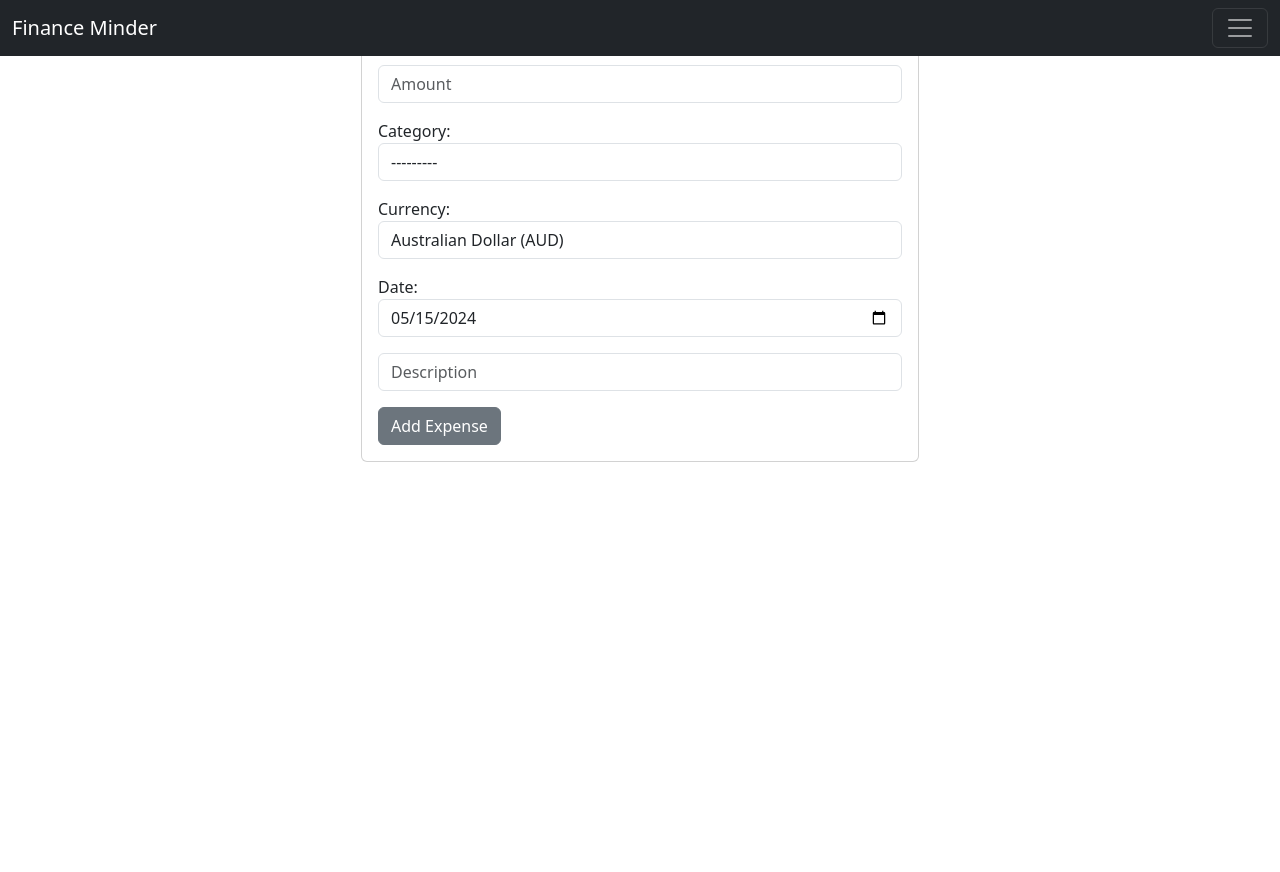
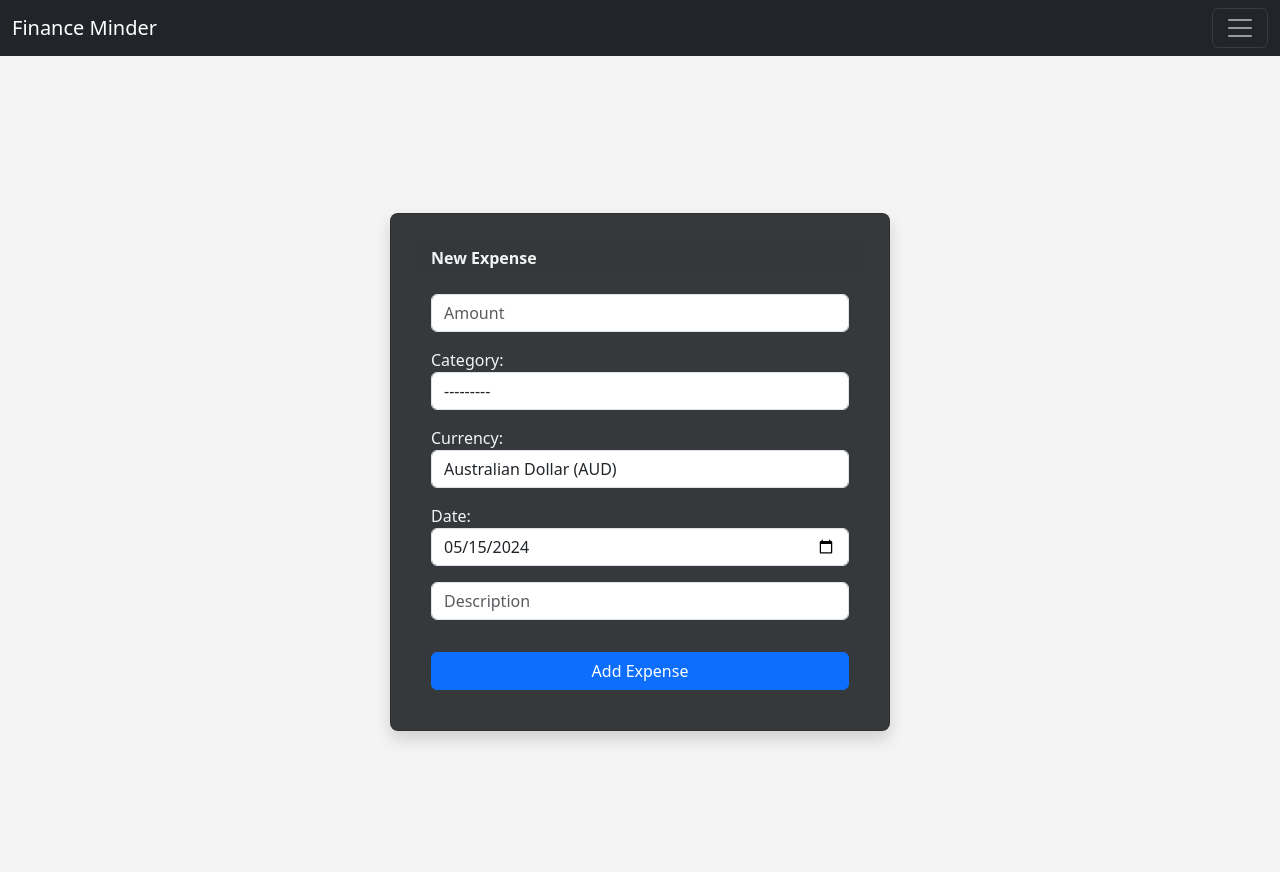
Before and after one commit to fablora/FinanceMinder, a Django app: page / in a window 1280 px wide. Before the commit the page ends 462 px from the top, so only its background shows below. Run offline with Django 5.2, Linux system fonts and the light colour scheme; data comes from the database, SQL or seed files in the repository; some libraries are stand-ins or nearby versions.

Commit message:
Polished overall style

```diff
--- a/webapp/static/styles.css
+++ b/webapp/static/styles.css
@@ -3,6 +3,23 @@
     display: flex;
     flex-direction: column;  /* Stack children vertically */
 }
+
+/* Index Page Card style */
+
+#addExpenseCard {
+    margin: 0 auto;
+    border-radius: 8px;
+    background-color: #212529e6!important;
+    color: #f4f4f4;
+
+}
+
+.card-header {
+    font-size: 2vh;
+    font-weight: bold;
+
+}
+
 
 /* Aligning form controls */
 .form-controls {
@@ -10,6 +27,7 @@
     flex-wrap: wrap; /* Allow the controls to wrap */
     justify-content: space-between; /* Space out the children */
     align-items: center; /* Align items vertically in the center */
+    font-weight: bold;
 }
 
 /* Button container */
@@ -18,7 +36,24 @@
     align-self: flex-start; /* Align buttons to the start of the flex container */
 }
 
-/* Table style */
+
+/* Expense table style */
+
+.table-container {
+    border-radius: 15px; /* Adjust the value as needed */
+    overflow: hidden; /* Ensure that the rounded corners are visible */
+}
+
+.table-container .table {
+    border-radius: 15px; /* Adjust the value as needed */
+    overflow: hidden;
+}
+
+.table-container .table td, .table-container .table th {
+    color: #f4f4f4;
+    background-color: #212529e6;
+}
+
 .table-container th.asc:after {
     content: '\0000a0\0025b2';
     float: right;
@@ -29,8 +64,9 @@
     float: right;
 }
 
+/* Column widths */
 .table-container table td:nth-child(1) {
-    width: 20%;
+    width: 15%;
 }
 
 .table-container table td:nth-child(2) {
@@ -38,7 +74,12 @@
 }
 
 .table-container table td:nth-child(3) {
-    width: 50%;
+    width: 40%;
+}
+
+/* Pagination style */
+.pagination .page-item .page-link {
+    cursor: pointer;
 }
 
 /* Progress bar */
--- a/webapp/templates/bar_chart.html
+++ b/webapp/templates/bar_chart.html
@@ -2,7 +2,7 @@
 {% load plotly_dash %}
 
 {% block content %}
-
+    <br/>
     <h1>Expenses</h1>
     <div>
         {% plotly_app_bootstrap name="CategoryExpensesBar" %}
--- a/webapp/templates/base.html
+++ b/webapp/templates/base.html
@@ -8,7 +8,7 @@
     <title>Finance Minder</title>
     <link href = "https://cdn.jsdelivr.net/npm/bootstrap@5.3.3/dist/css/bootstrap.min.css" rel = "stylesheet" integrity = "sha384-QWTKZyjpPEjISv5WaRU9OFeRpok6YctnYmDr5pNlyT2bRjXh0JMhjY6hW+ALEwIH" crossorigin="anonymous">
   </head>
-  <body>
+  <body style="background-color: #f4f4f4;">
     {% include 'navbar.html' %}
     <br/>
 
--- a/webapp/templates/expense_table_htmx.html
+++ b/webapp/templates/expense_table_htmx.html
@@ -33,4 +33,6 @@
 
     {# Actual table #}
     {% render_table table %}
+
+
 {% endblock %}
--- a/webapp/templates/index.html
+++ b/webapp/templates/index.html
@@ -2,8 +2,10 @@
 
 {% block content %}
 
-<div class="col-md-6 offset-md-3">
-    <div class="card">
+<br/>
+<div class="d-flex justify-content-center align-items-center" style="min-height: 100vh;">
+    <div class="card p-4 shadow" style="max-width: 500px; width: 100%;" id="addExpenseCard">
+        <div class="card-header border-0">New Expense</div>
         <div class="card-body">
             <form method="POST" action="{% url 'index' %}">
                 {% csrf_token %}
@@ -11,7 +13,7 @@
 
                 {{ form.as_p }}
 
-                <button type="submit" class="btn btn-secondary"> Add Expense </button>
+                <button type="submit" class="btn btn-primary w-100 mt-3"> Add Expense </button>
             </form>
         </div>
     </div>
--- a/webapp/templates/pie_chart.html
+++ b/webapp/templates/pie_chart.html
@@ -2,7 +2,7 @@
 {% load plotly_dash %}
 
 {% block content %}
-
+    <br/>
     <h1>Expenses</h1>
     <div>
         {% plotly_app_bootstrap name="CategoryExpensesPie" %}
```
Also changed, not shown: FinanceMinder/settings.py (+8 -1 lines).
